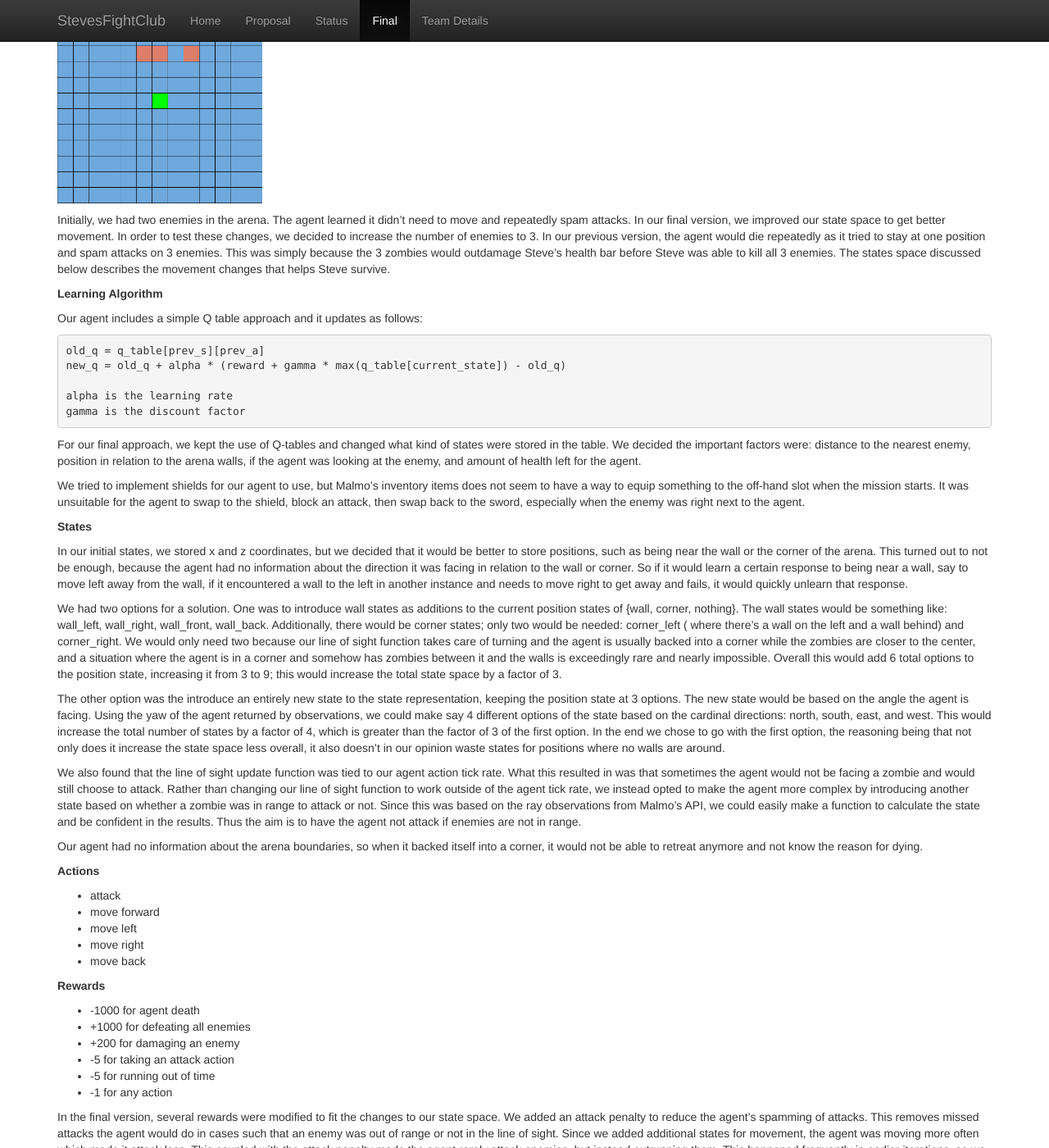
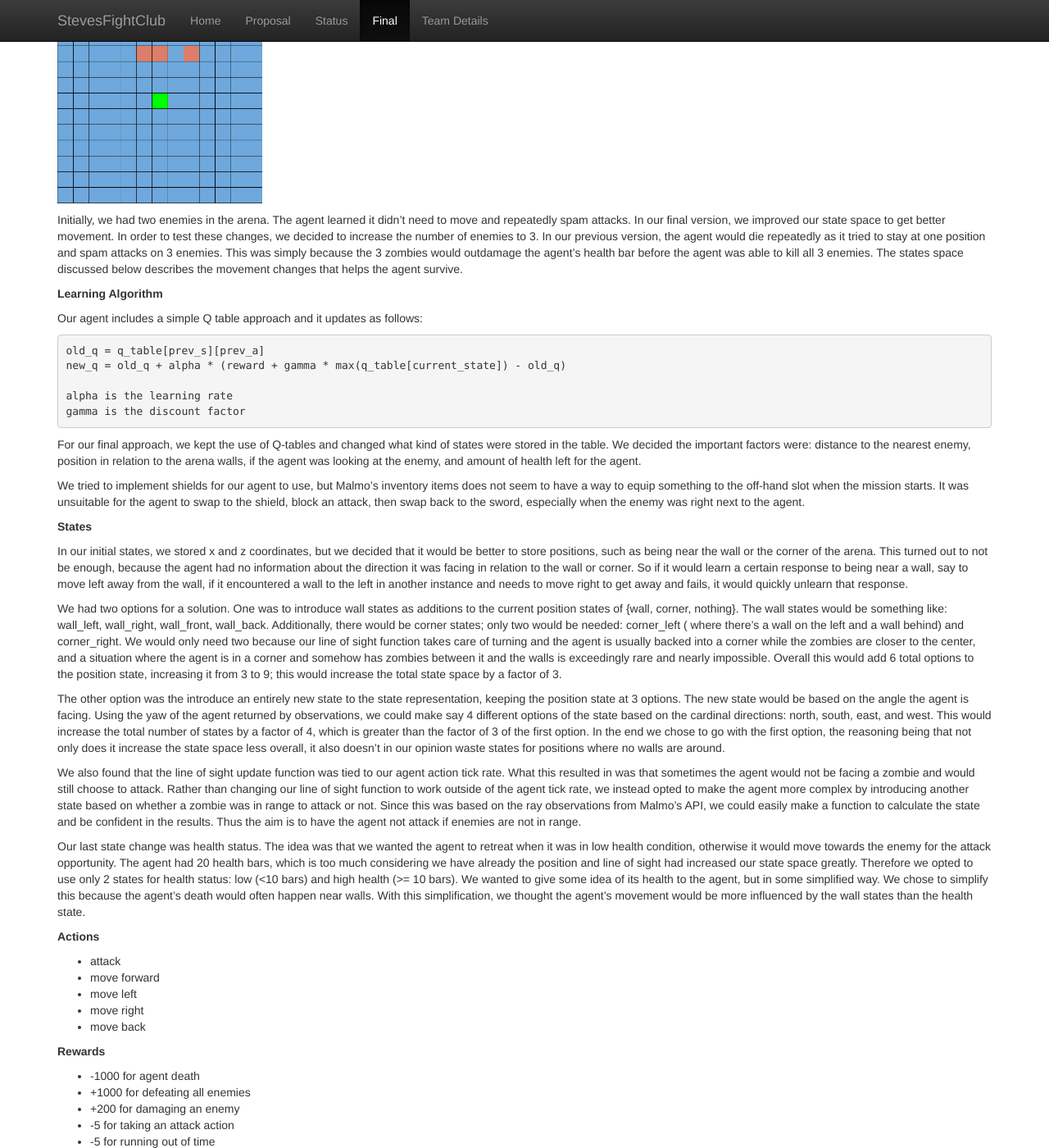
Before and after one commit to Slendolan/StevesFightClub, a Jekyll site: the page built from docs/final.md, in a window 1280 px wide and 1400 px high, scrolled down 504 px. Shown: the whole window at 82% size. Built offline with Jekyll 4.4.1, drawn with Linux system fonts in a browser that asks for light colours.

Commit message:
Update final.md
Update states

```diff
--- a/docs/final.md
+++ b/docs/final.md
@@ -22,7 +22,7 @@
 
 <img src="img/final_spawn.png" width="250" height="250">
 
-Initially, we had two enemies in the arena. The agent learned it didn't need to move and repeatedly spam attacks. In our final version, we improved our state space to get better movement.  In order to test these changes, we decided to increase the number of enemies to 3. In our previous version, the agent would die repeatedly as it tried to stay at one position and spam attacks on 3 enemies. This was simply because the 3 zombies would outdamage Steve's health bar before Steve was able to kill all 3 enemies. The states space discussed below describes the movement changes that helps Steve survive.
+Initially, we had two enemies in the arena. The agent learned it didn't need to move and repeatedly spam attacks. In our final version, we improved our state space to get better movement.  In order to test these changes, we decided to increase the number of enemies to 3. In our previous version, the agent would die repeatedly as it tried to stay at one position and spam attacks on 3 enemies. This was simply because the 3 zombies would outdamage the agent's health bar before the agent was able to kill all 3 enemies. The states space discussed below describes the movement changes that helps the agent survive.
 
 
 **Learning Algorithm**
@@ -59,7 +59,7 @@
 We also found that the line of sight update function was tied to our agent action tick rate.  What this resulted in was that sometimes the agent would not be facing a zombie and would still choose to attack. Rather than changing our line of sight function to work outside of the agent tick rate, we instead opted to make the agent more complex by introducing another state based on whether a zombie was in range to attack or not. Since this was based on the ray observations from Malmo's API, we could easily make a function to calculate the state and be confident in the results.  Thus the aim is to have the agent not attack if enemies are not in range.
 
 
-Our agent had no information about the arena boundaries, so when it backed itself into a corner, it would not be able to retreat anymore and not know the reason for dying.
+Our last state change was health status. The idea was that we wanted the agent to retreat when it was in low health condition, otherwise it would move towards the enemy for the attack opportunity. The agent had 20 health bars, which is too much considering we have already the position and line of sight had increased our state space greatly. Therefore we opted to use only 2 states for health status: low (<10 bars) and high health (>= 10 bars). We wanted to give some idea of its health to the agent, but in some simplified way. We chose to simplify this because the agent's death would often happen near walls. With this simplification, we thought the agent's movement would be more influenced by the wall states than the health state.
 
 
 **Actions**
```
